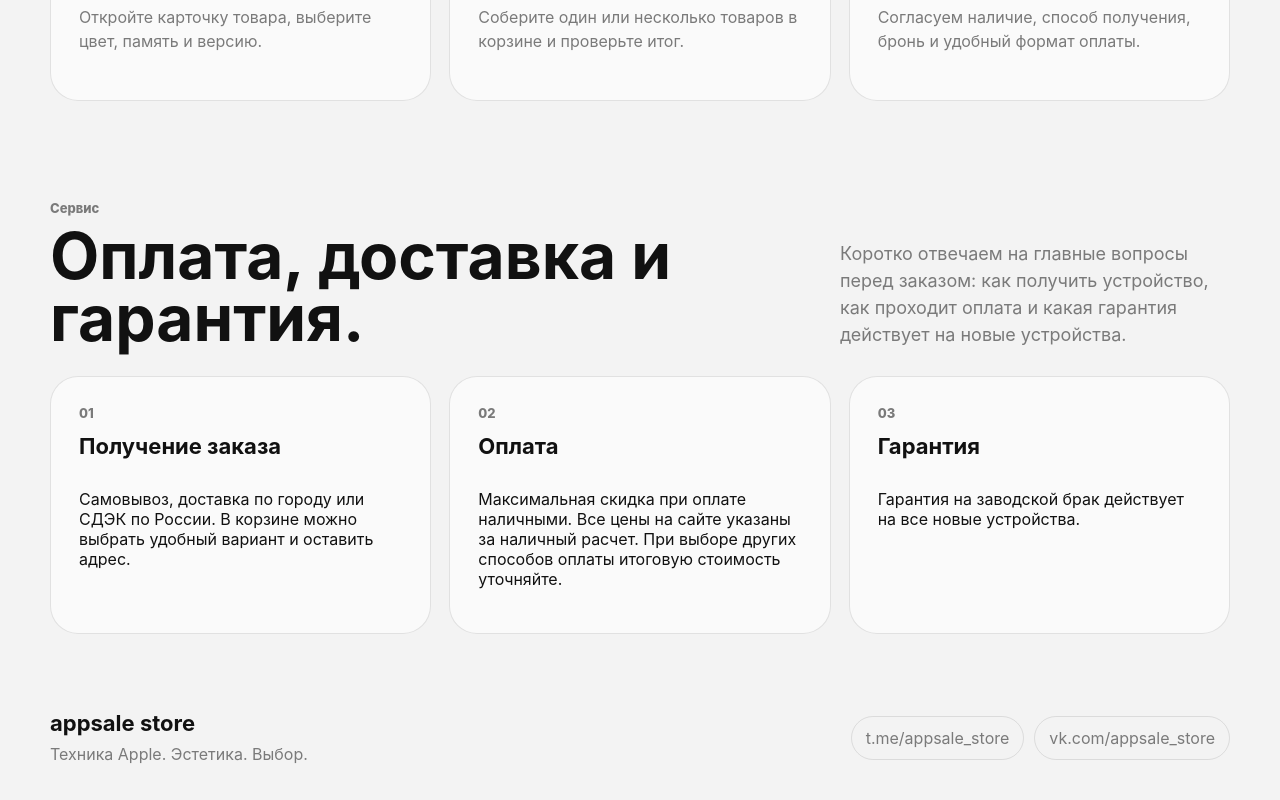
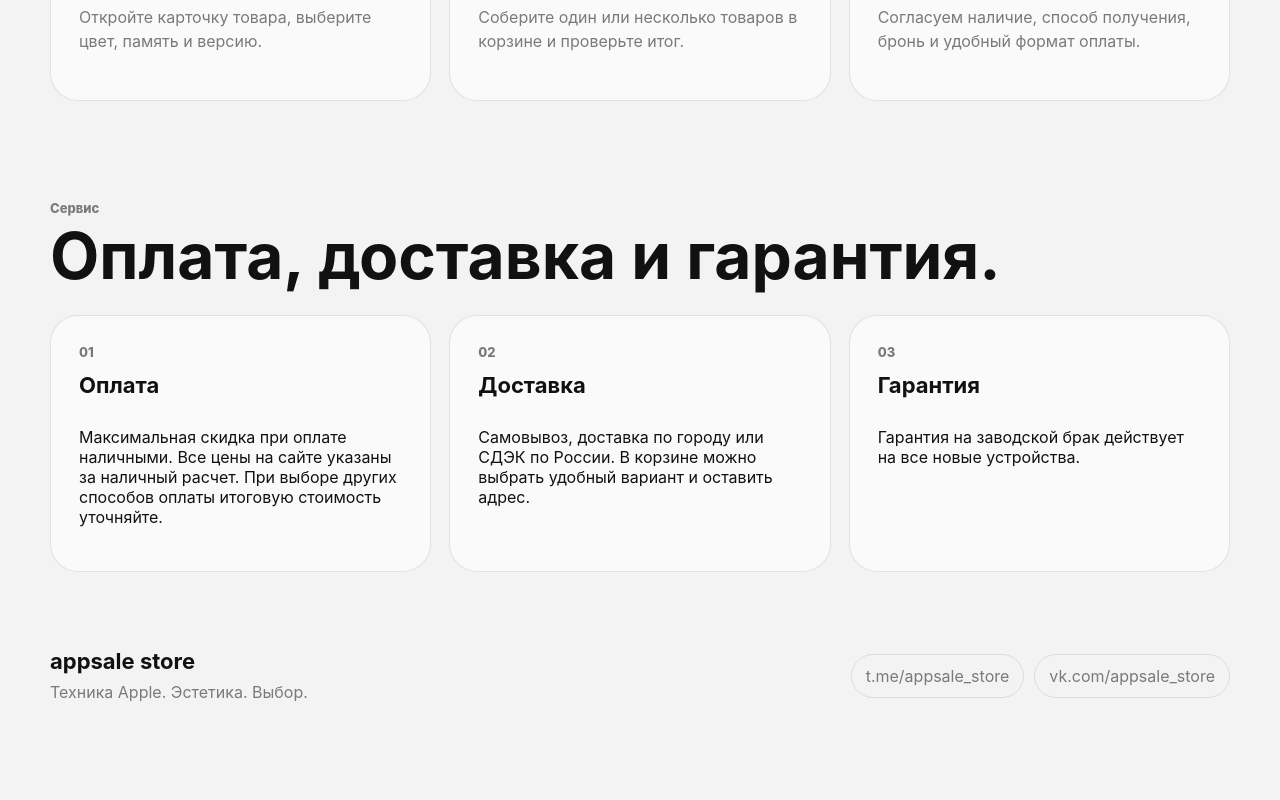
Before and after one commit to it706/appsale-store, a Next.js app: page / in a window 1280 px wide. Shown: the part 7237-8037 px from the top of the page. After the commit the page ends 7975 px from the top, so only its background shows below. Built offline with nearby package versions, Linux system fonts and the light colour scheme.

Commit message:
Reorder service section cards

```diff
--- a/app/page.tsx
+++ b/app/page.tsx
@@ -1437,18 +1437,17 @@ export default function Home() {
             <span>Сервис</span>
             <h2>Оплата, доставка и гарантия.</h2>
           </div>
-          <p>Коротко отвечаем на главные вопросы перед заказом: как получить устройство, как проходит оплата и какая гарантия действует на новые устройства.</p>
         </div>
         <div className="serviceGrid">
           <article>
             <span>01</span>
-            <strong>Получение заказа</strong>
-            <p>Самовывоз, доставка по городу или СДЭК по России. В корзине можно выбрать удобный вариант и оставить адрес.</p>
+            <strong>Оплата</strong>
+            <p>Максимальная скидка при оплате наличными. Все цены на сайте указаны за наличный расчет. При выборе других способов оплаты итоговую стоимость уточняйте.</p>
           </article>
           <article>
             <span>02</span>
-            <strong>Оплата</strong>
-            <p>Максимальная скидка при оплате наличными. Все цены на сайте указаны за наличный расчет. При выборе других способов оплаты итоговую стоимость уточняйте.</p>
+            <strong>Доставка</strong>
+            <p>Самовывоз, доставка по городу или СДЭК по России. В корзине можно выбрать удобный вариант и оставить адрес.</p>
           </article>
           <article>
             <span>03</span>
```
